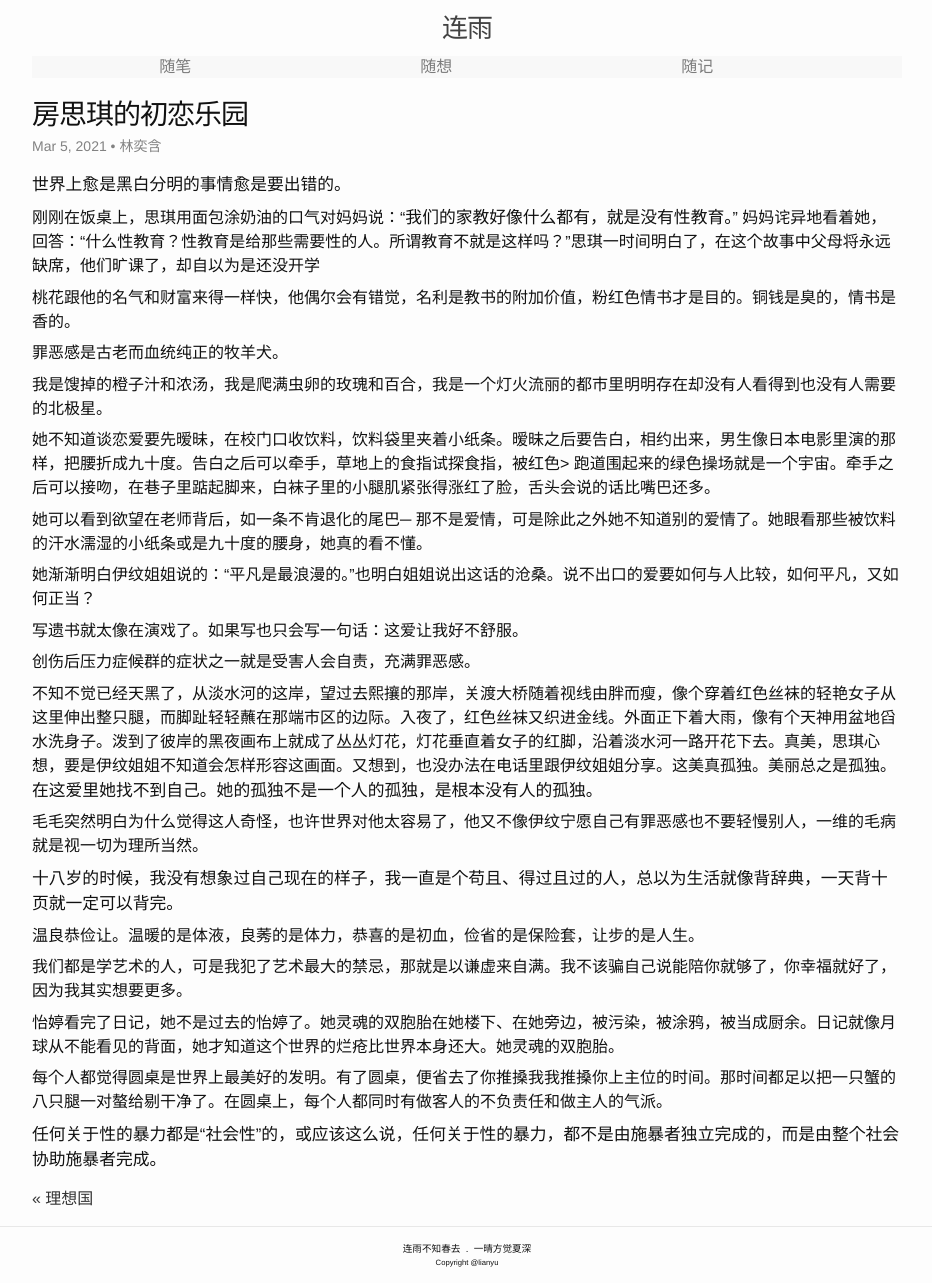
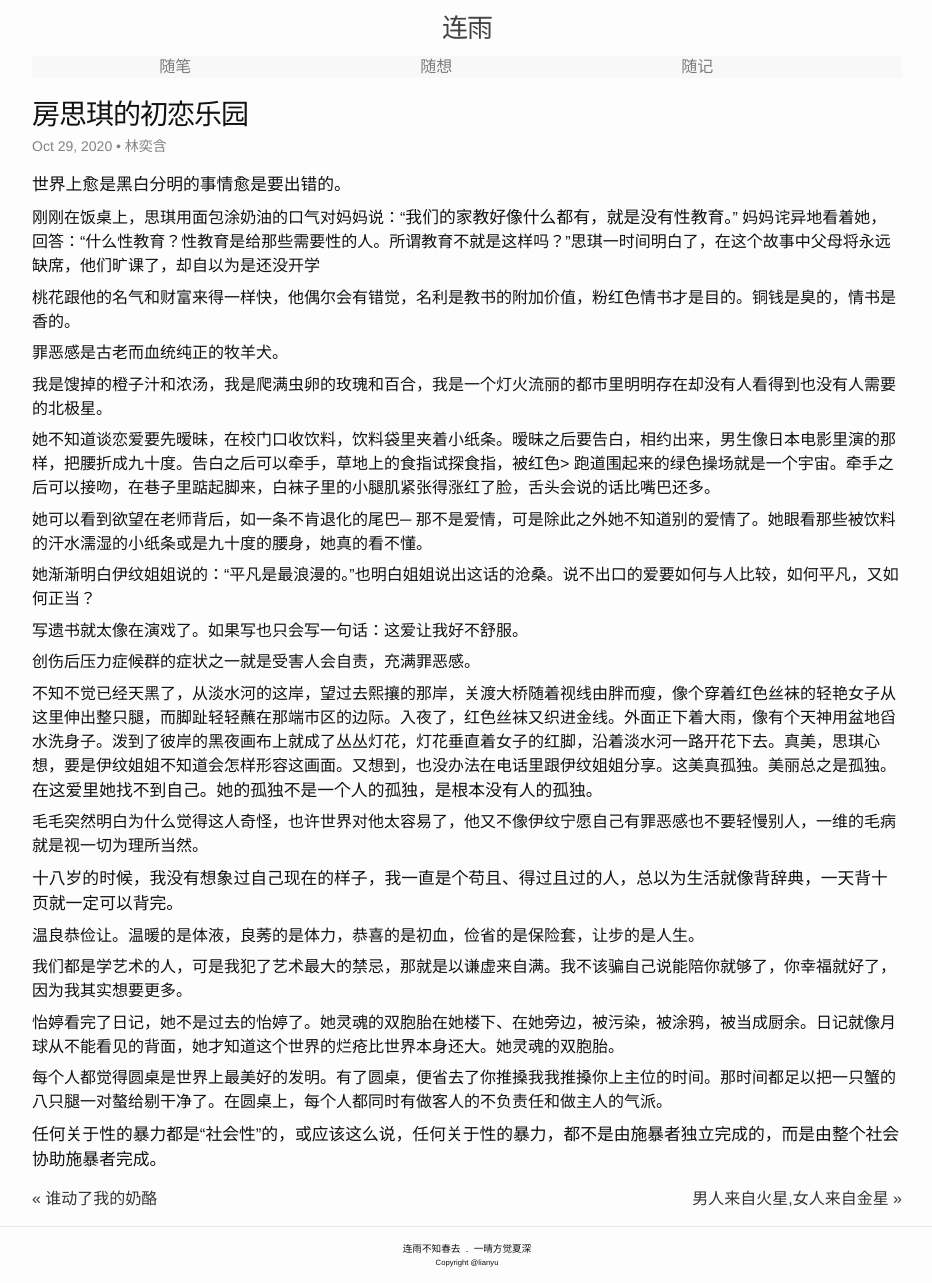
Before and after one commit to lianyu1115/lianyu, a Jekyll site: the page built from _book-notes/2020-10-29-房思琪的初恋乐园.md, in a window 1280 px wide. Shown: the whole page, without its empty margins (173-1105 px from the left). Built offline with Jekyll 4.4.1, drawn with Linux system fonts in a browser that asks for light colours.

Commit message:
Renamed:    2021-03-05-房思琪的初恋乐园.md -> 2020-10-29-房思琪的初恋乐园.md

```diff
--- a/_book-notes/2021-03-05-房思琪的初恋乐园.md
+++ b/_book-notes/2020-10-29-房思琪的初恋乐园.md
@@ -1,7 +1,7 @@
 ---
 layout: post
 title: '房思琪的初恋乐园'
-date: '2021-03-05 11:47:55 +0800'
+date: '2020-10-29 11:47:55 +0800'
 categories: ''
 tags: ''
 author: '林奕含'
```
